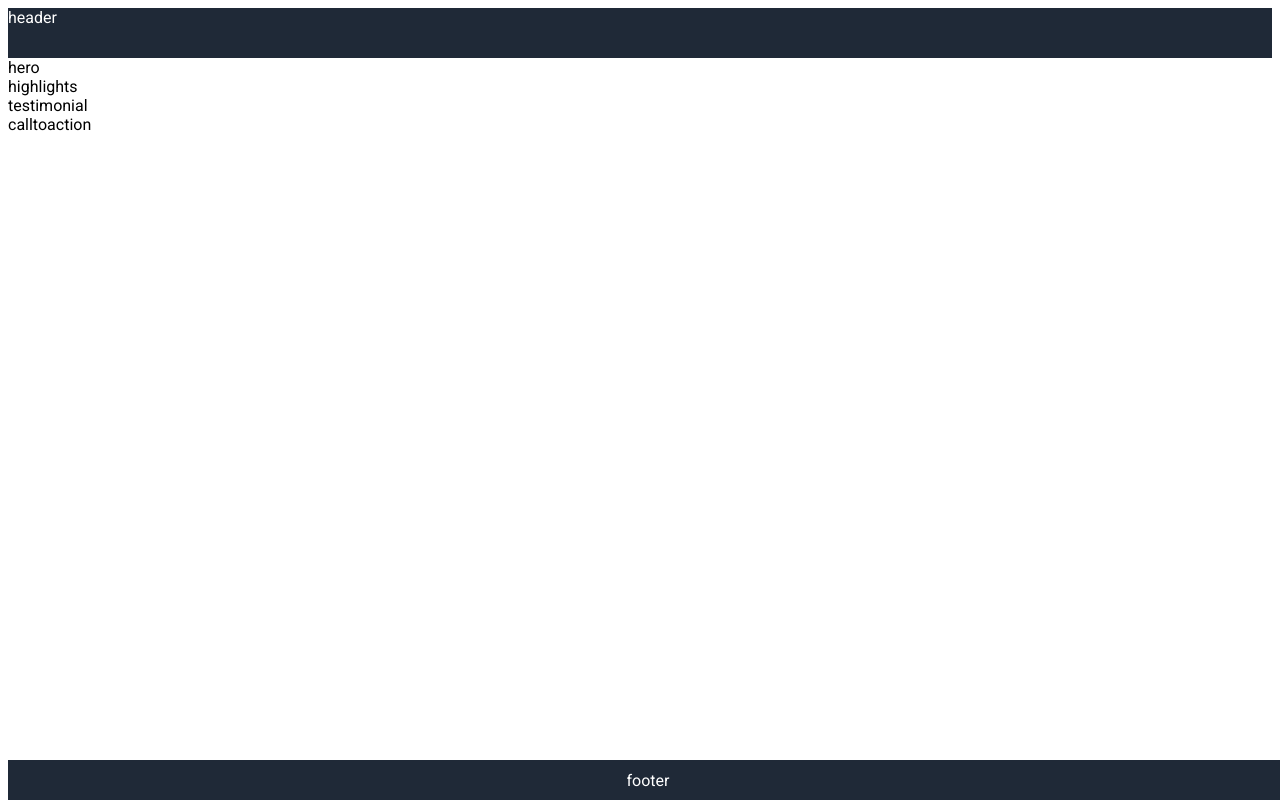
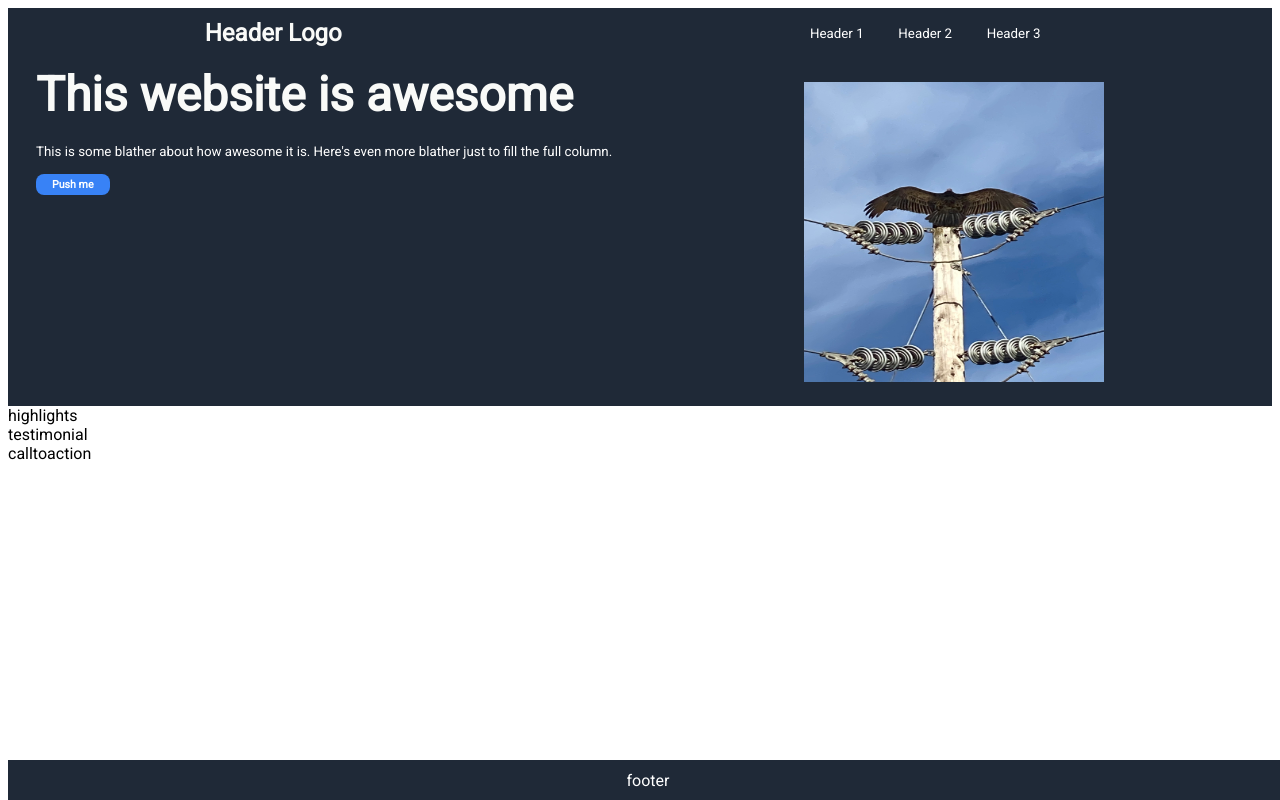
Before and after one commit to SteveAsche/LandingPage, a plain HTML site: page index.html in a window 1280 px wide. Drawn offline with Linux system fonts and the light colour scheme.

Commit message:
web page project updated header and hero

```diff
--- a/index.html
+++ b/index.html
@@ -9,11 +9,29 @@
 </head>
 <body>
     <div class="header">
-        header
+        Header Logo
+        <ul class="rightlinks">
+            <li><a href="google.com">Header 1</a></li>
+            <li><a href="google.com">Header 2</a></li>
+            <li><a href="google.com">Header 3</a></li>
+        </ul>
+
     </div>
 
     <div class="hero">
-        hero
+        <div class="herotext">
+            <h1>This website is awesome</h1>
+            <p>This is some blather about how awesome it is.  Here's even more blather just to fill the full column.
+            </p>
+            <div>
+                <button class="buttons">Push me</button>
+            </div>
+
+        </div>
+        <div class="heroimage">
+            <img src="./pics/IMG-0809.jpg" alt="vulture picture" width="300" height="300">
+
+        </div>
     </div>
 
     <div class="highlights">
--- a/style.css
+++ b/style.css
@@ -7,18 +7,65 @@
 
 body {
     display: flex;
-    flex: 1;
+
     flex-direction: column;
-    justify-content: space-evenly;
+
 }
 
 .header {
-
+    display: flex;
+    justify-content: space-around;
+    align-items: center;
     top:0;
-    color:white;
+    color:#f9faf8;
     background-color: #1f2937;
     height: 50px;
     width: 100%;
+    font-size: 24px;
+    font-weight: 900;
+
+}
+
+a:link {
+    color: white;
+    text-decoration: none;
+}
+
+.rightlinks {
+    display: flex;
+    width: 300px;
+    justify-content: space-evenly;
+    list-style-type: none;
+    font-weight: 300;
+    font-size: 10pt;
+}
+
+.hero {
+    background-color: #1f2937;
+    color: white;
+    height: auto;
+    display: flex;
+    justify-content: center;
+}
+
+.herotext {
+    display: flex;
+    flex-direction: column;
+    align-items: baseline;
+    width: 50%;
+    padding-left: 20px;
+    padding-right: 20px;
+    padding-bottom: 20px;
+
+}
+
+.heroimage {
+    width: 50%;
+    display: flex;
+    justify-content: center;
+    align-items: center;
+    padding: 24px;
+
 }
 
 .footer {
@@ -33,3 +80,30 @@ body {
     justify-content: center;
 
 }
+
+.buttons {
+
+    border: none;
+    border-radius: 8px;
+    background: #3882f6;
+    color: white;
+    font-weight: 800;
+    font-size: 8pt;
+    padding-left: 16px;
+    padding-right: 16px;
+    padding-top: 4px;
+    padding-bottom: 4px;
+
+}
+
+p {
+    font-family: 'Roboto', sans-serif;
+    font-size: 10pt;
+}
+
+h1 {
+    color: #f9faf8;
+    font-size: 48px;
+    font-weight: bolder;
+    margin: 8px;
+}
```
Also changed, not shown: pics/IMG-0809.jpg (added), 3 other files.
